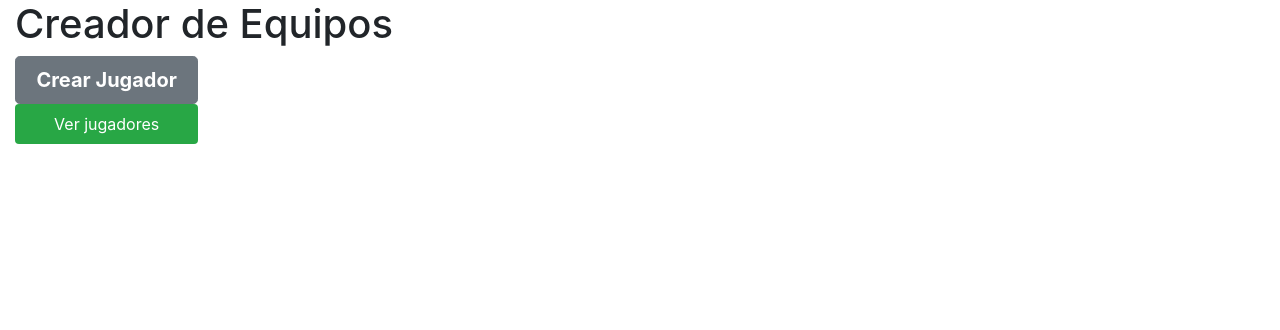
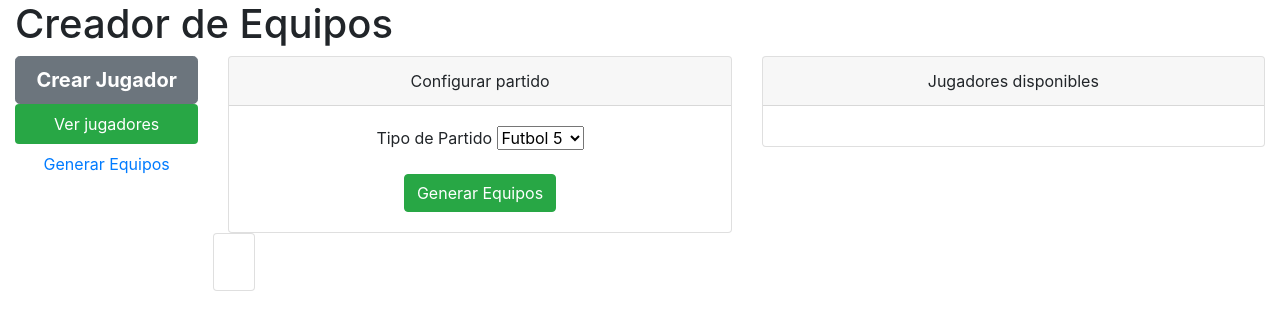
Before and after one commit to rquinb/football-teams-manager, a Flask app: page /administrador-de-jugadores in a window 1280 px wide. Shown: the top 330 px of the page. Run offline with Flask 2, Linux system fonts and the light colour scheme; data comes from the database, SQL or seed files in the repository; some libraries are stand-ins or nearby versions.

Commit message:
Implements view for selecting players for match generator algorithm
- Creates nav-tab for new feature
- Creates view for selecting type of football match
- Allows possibility of selecting players to include in current match
- Display current list of selected players
- Returns raw json with data for the match

```diff
--- a/static/script.js
+++ b/static/script.js
@@ -49,6 +49,21 @@ $("#nuevo-jugador").on("click",function(){
       });
 });
 
+$("#button-generate-teams").on("click",function(){
+  let baseMatchUrl = `${baseUrl}/match?`
+  let playersPerTeam = `players_per_team=${$("#tipo-futbol").val()}`;
+  let playersForMatch = "";
+  let playerCards = $(".selected-player-card");
+  for(let playerCard of playerCards){
+    let playerId = $(playerCard).attr('id').split('-')[1];
+    playersForMatch += `&player=${playerId}`;
+  }
+  let fullMatchUrl = baseMatchUrl + playersPerTeam + playersForMatch;
+  $.get(fullMatchUrl, function( data ) {
+    $("#generated-match").text(JSON.stringify(data, null, "\t"));
+  });
+});
+
 $(".players-data-numeric-input").slider({
   min: 1,
   max: 10,
@@ -61,6 +76,16 @@ $(".players-data-numeric-input").slider({
 });
 
 $( ".form-control-range" ).slider();
+
+$(document).on("click",".player-card",function(){
+  $(this).toggleClass("selected-player-card");
+  let listOfPlayers = "";
+  let playerCards = $(".selected-player-card");
+  for(let playerCard of playerCards){
+    listOfPlayers += `<div class="card">${$(playerCard).find('.player-name-card').text()}</div>`
+  }
+  $("#available-players-container").html(listOfPlayers);
+});
 
 
 $.get( `${baseUrl}/players/`, function( data ) {
@@ -87,7 +112,7 @@ $.get( `${baseUrl}/players/`, function( data ) {
       skills_html += `<label style="text-transform:capitalize;">${skill}: </label><div class="progress"><div class="progress-bar bg-success" role="progressbar" style="width: ${skillsObject[skill] / 10 * 100}%" aria-valuenow="${skillsObject[skill]}" aria-valuemin="0" aria-valuemax="10">${skillsObject[skill]}</div></div>`
     }
     let promedio = (total_skills / amount_of_skills).toFixed(1);
-    return `<div class="card player-card" id="${id}">
+    return `<div class="card player-card" id="player-${id}">
               <div class="card-header bg-success player-name-card">
               ${nombre}
               </div>
--- a/static/styles.css
+++ b/static/styles.css
@@ -6,7 +6,18 @@
 .player-card{
     width: 80%;
 }
+
+.selected-player-card{
+    border: solid;
+    border-width: thick;
+}
+
 .wrapper {
+    display: grid;
+    grid-template-columns: repeat(5, 1fr);
+    grid-gap: 10px;
+}
+.wrapper-available-players {
     display: grid;
     grid-template-columns: repeat(5, 1fr);
     grid-gap: 10px;
@@ -44,3 +55,7 @@
     text-align: center;
     text-decoration:none;
 }
+
+.selected-player{
+    border-width: thick;;
+}
--- a/templates/players.html
+++ b/templates/players.html
@@ -12,6 +12,7 @@
                     <div class="nav flex-column nav-pills players-admin-options" id="v-pills-tab" role="tablist" aria-orientation="vertical">
                         <button type="button" class="btn btn-secondary btn-lg btn-block button-add-new-player" data-toggle="modal" data-target="#create-player-form">Crear Jugador</button>
                         <a class="text-center nav-link active" id="v-pills-display-players-tab" data-toggle="pill" href="#v-pills-display-players" role="tab" aria-controls="v-pills-display-players" aria-selected="true">Ver jugadores</a>
+                        <a class="text-center nav-link" id="v-pills-generate-teams-tab" data-toggle="pill" href="#v-pills-generate-teams" role="tab" aria-controls="v-pills-generate-teams" aria-selected="false">Generar Equipos</a>
                     </div>
                 </div>
                 <div class="col-md-10">
@@ -80,6 +81,41 @@
                             <div class="wrapper" id="players-container">
                             </div>
                         </div>
+                        <div class="tab-pane fade show active" id="v-pills-generate-teams" role="tabpanel" aria-labelledby="v-pills-generate-teams-tab">
+                            <div class="row">
+                                <div class="col-md-6">
+                                    <div class="card mx-auto text-center">
+                                        <div class="card-header">Configurar partido</div>
+                                        <div class="card-body">
+                                            <div class="form-group">
+                                                <label for="tipo-futbol">Tipo de Partido</label>
+                                                <select name="tipo" id="tipo-futbol">
+                                                    <option value="5">Futbol 5</option>
+                                                    <option value="7">Futbol 7</option>
+                                                    <option value="11">Futbol 11</option>
+                                                </select>
+                                            </div>
+                                            <button id="button-generate-teams" class="btn btn-success">Generar Equipos</button>
+                                        </div>
+                                    </div>
+                                </div>
+                                <div class="col-md-6">
+                                    <div class="card mx-auto text-center">
+                                        <div class="card-header">Jugadores disponibles</div>
+                                        <div class="card-body">
+                                            <div class="wrapper-available-players" id="available-players-container"></div>
+                                        </div>
+                                    </div>
+                                </div>
+                            </div>
+                            <div class="row">
+                                <div class="card">
+                                    <div class="card-body">
+                                        <pre class="prettyprint" id="generated-match"></pre>
+                                    </div>
+                                </div>
+                            </div>
+                        </div>
                     </div>
                 </div>
             </div>
```
